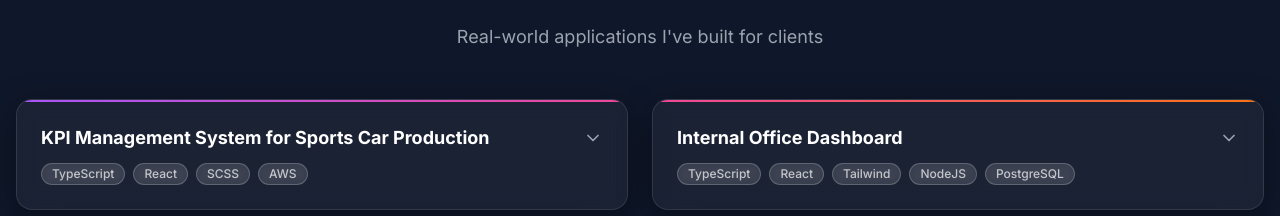
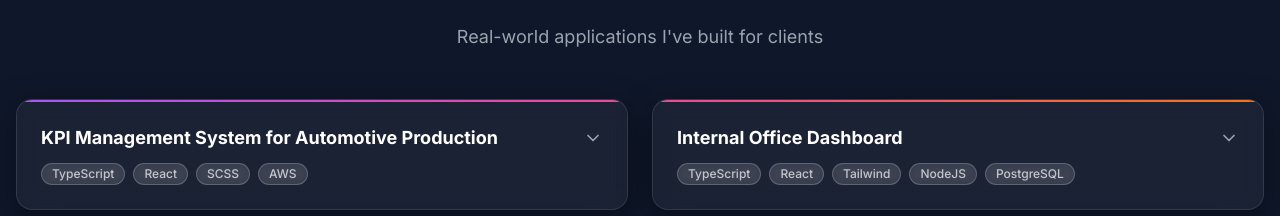
Before and after one commit to MichelEhmen/personal-website, a Next.js app: page / in a window 1280 px wide. Shown: the part 1971-2187 px from the top of the page. Built offline with nearby package versions, Linux system fonts and the light colour scheme.

Commit message:
ENH-20: fix(projects): anonymize automotive client in KPI project

```diff
--- a/src/sections/projects/data/projects.ts
+++ b/src/sections/projects/data/projects.ts
@@ -3,9 +3,9 @@ import { Project } from '../types/Project'
 export const PROJECTS: Project[] = [
   {
     id: 'kpi-sports-car',
-    title: 'KPI Management System for Sports Car Production',
+    title: 'KPI Management System for Automotive Production',
     description:
-      'Led frontend development of a production KPI platform for a premium German sports car manufacturer. Aggregates live manufacturing data and visualizes historical trends, cutting down error detection time and streamlining milestone planning across vehicle models.',
+      'Led frontend development of a production KPI platform for a premium automotive manufacturer. Aggregates live manufacturing data and visualizes historical trends, cutting down error detection time and streamlining milestone planning across vehicle models.',
     technologies: ['TypeScript', 'React', 'SCSS', 'AWS']
   },
   {
```
